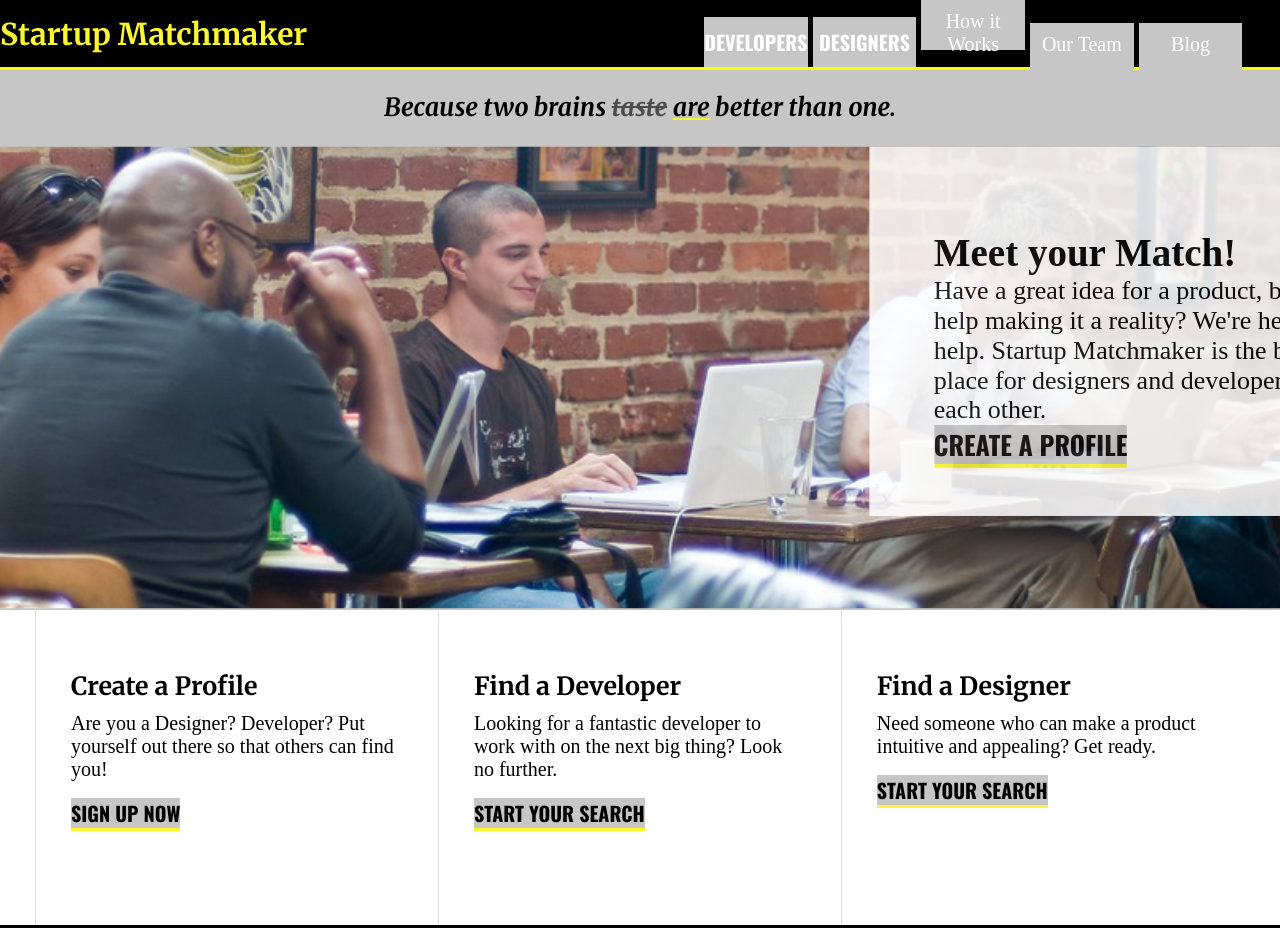
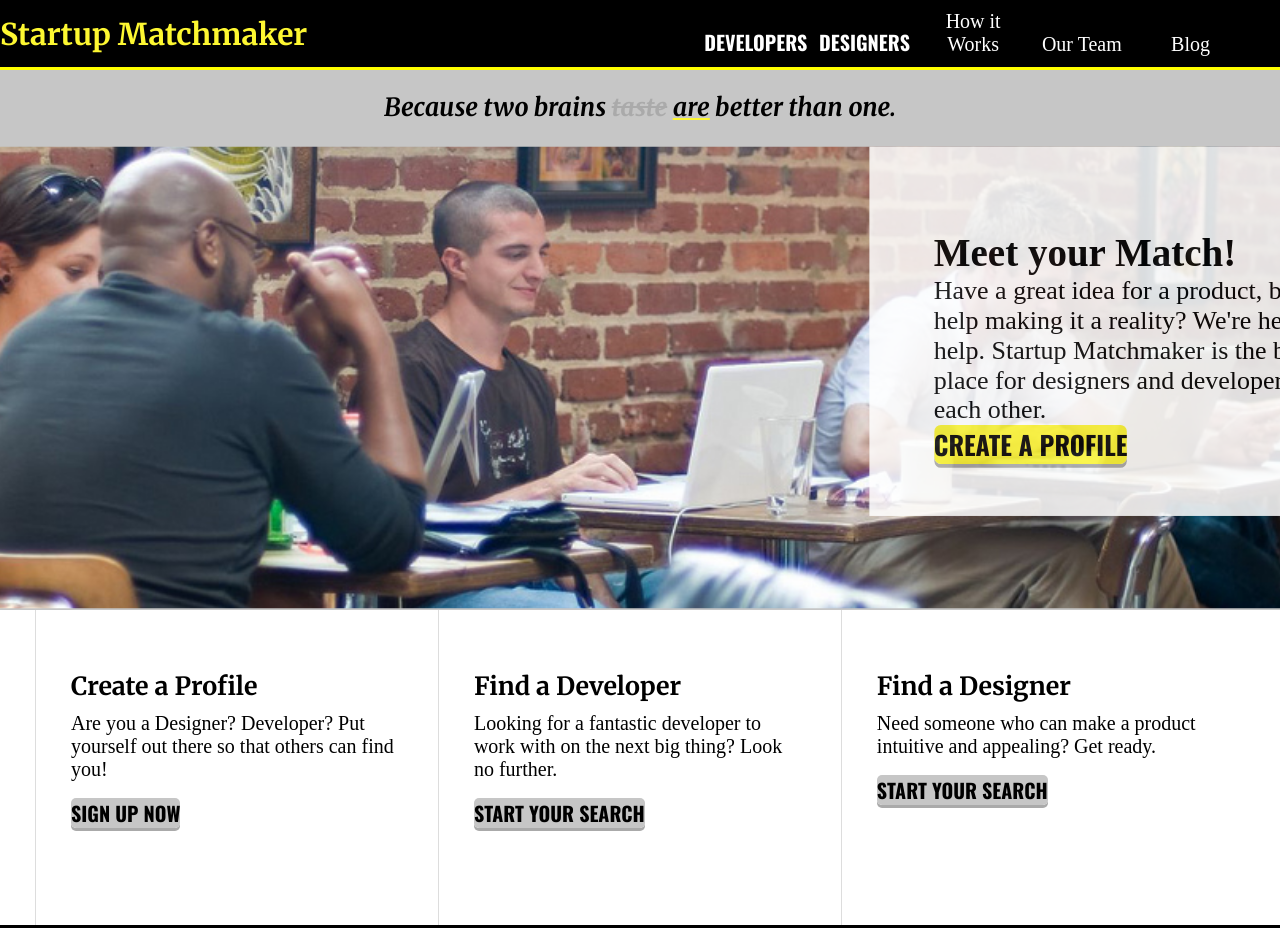
Before and after one commit to lazraka/startup_matchmaker, a plain HTML site: page index.html in a window 1280 px wide. Shown: the top 928 px of the page. Drawn offline with nearby package versions, Linux system fonts and the light colour scheme.

Commit message:
Edit link colors

```diff
--- a/css/style.css
+++ b/css/style.css
@@ -61,7 +61,7 @@ nav{
 }
 .through{
 	text-decoration: line-through;
-	color: #4b4b4b;
+	color: #aaaaaa;
 }
 .under{
 	text-decoration: underline;
@@ -112,7 +112,6 @@ a{
 	font-family: Oswald;
 	font-weight: 400;
 	height:50px;
-	background-color: #c6c6c6;
 	text-decoration: none;
 }
 .second-sec{
@@ -140,7 +139,14 @@ h3{
 }
 .column-link, .island-link{
 	color:black;
-	box-shadow: 0px 3px #fdf731;
+	box-shadow: 0px 3px #aaaaaa;
+	border-radius:5px;
+}
+.column-link{
+	background-color: #c6c6c6;
+}
+.island-link{
+	background-color: #fdf731;
 }
 span{
 	font-size: 20px;
```
